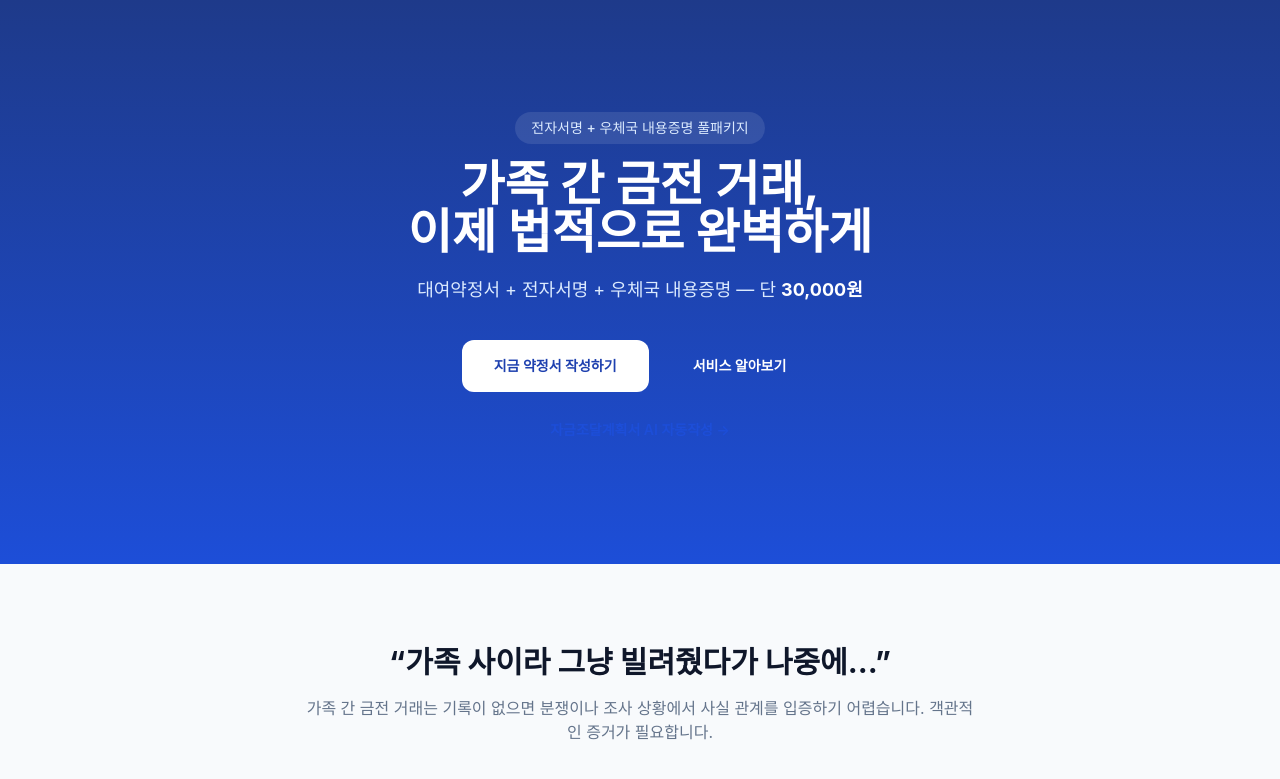
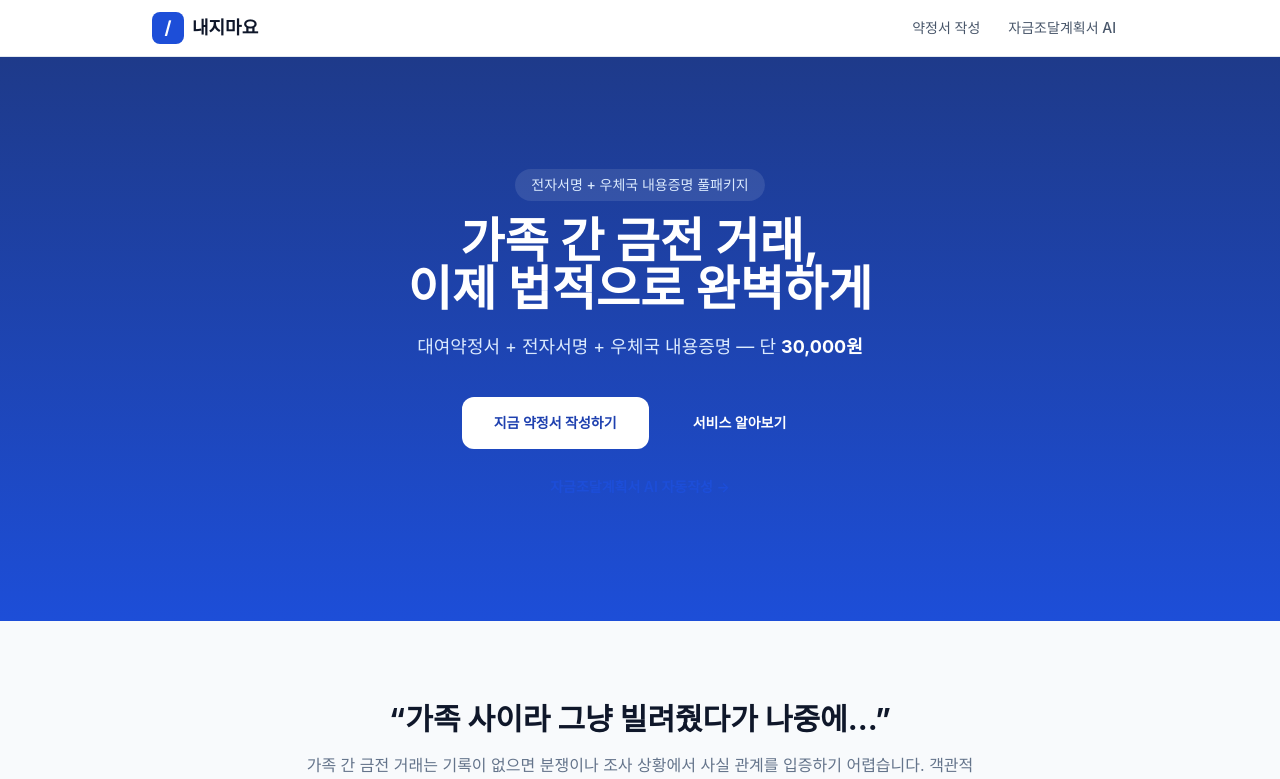
Before and after one commit to HWASEON-AD/loan-agreement-service, a Next.js app: page / in a window 1280 px wide. Shown: the top 779 px of the page. Built offline with nearby package versions, Linux system fonts and the light colour scheme; a web font is replaced by a local one.

Commit message:
feat: 상단 네비게이션 바 + 내지마요 로고 추가 (약정서 작성 / 자금조달계획서 AI 탭)

```diff
--- a/app/layout.tsx
+++ b/app/layout.tsx
@@ -1,5 +1,6 @@
 import type { Metadata } from "next";
 import "./globals.css";
+import { SiteHeader } from "@/components/SiteHeader";
 
 // 사이트 전역 메타데이터
 export const metadata: Metadata = {
@@ -17,6 +18,7 @@
   return (
     <html lang="ko">
       <body className="font-sans antialiased text-slate-900 bg-slate-50">
+        <SiteHeader />
         {children}
         <footer className="py-8 text-center text-xs text-slate-400 border-t border-slate-200 bg-white mt-auto space-y-1.5">
           <p className="font-medium text-slate-500">© 2026 내지마요. All rights reserved. (HWASEONAD)</p>
--- /dev/null
+++ b/components/SiteHeader.tsx
@@ -0,0 +1,66 @@
+"use client";
+
+import Link from "next/link";
+import { usePathname } from "next/navigation";
+
+// 내지마요 로고 (SVG 인라인)
+function Logo() {
+  return (
+    <Link href="/" className="flex items-center gap-2 group">
+      {/* 슬래시 아이콘 */}
+      <span className="flex h-8 w-8 items-center justify-center rounded-lg bg-brand-700 text-white font-bold text-lg leading-none select-none">
+        /
+      </span>
+      <span className="text-lg font-bold text-slate-900 group-hover:text-brand-700 transition-colors">
+        내지마요
+      </span>
+    </Link>
+  );
+}
+
+const NAV_ITEMS = [
+  { href: "/create/step/1", label: "약정서 작성" },
+  { href: "/funding-plan", label: "자금조달계획서 AI" },
+];
+
+export function SiteHeader() {
+  const pathname = usePathname();
+
+  // 관리자/서명/완료 페이지에서는 헤더 숨김
+  if (
+    pathname.startsWith("/admin") ||
+    pathname.startsWith("/sign") ||
+    pathname.startsWith("/complete")
+  ) {
+    return null;
+  }
+
+  return (
+    <header className="sticky top-0 z-40 border-b border-slate-200 bg-white/95 backdrop-blur-sm">
+      <div className="mx-auto flex h-14 max-w-5xl items-center justify-between px-6">
+        <Logo />
+        <nav className="flex items-center gap-1">
+          {NAV_ITEMS.map((item) => {
+            const active =
+              item.href === "/"
+                ? pathname === "/"
+                : pathname.startsWith(item.href);
+            return (
+              <Link
+                key={item.href}
+                href={item.href}
+                className={`rounded-lg px-3 py-1.5 text-sm font-medium transition-colors ${
+                  active
+                    ? "bg-brand-50 text-brand-700"
+                    : "text-slate-600 hover:bg-slate-100 hover:text-slate-900"
+                }`}
+              >
+                {item.label}
+              </Link>
+            );
+          })}
+        </nav>
+      </div>
+    </header>
+  );
+}
```
Also changed, not shown: 1 other file (tests, documents, lock files or other folders).
